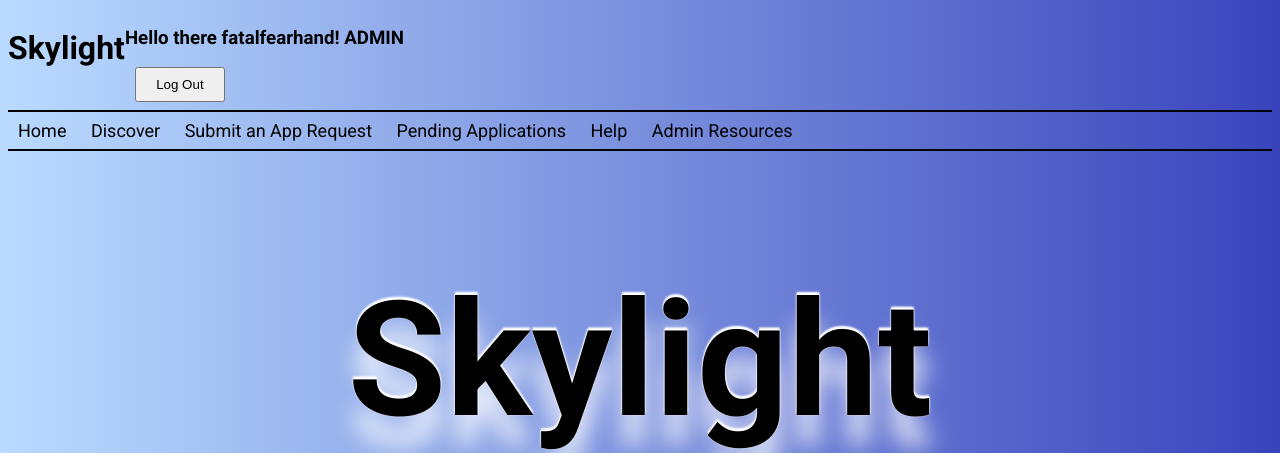
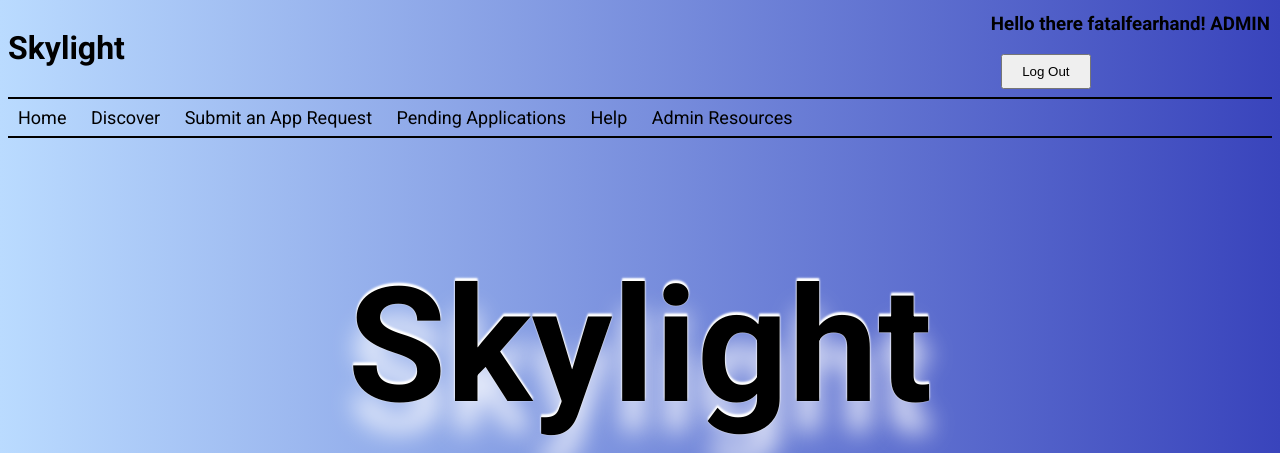
Before and after one commit to ksacha23/Skylightv2.0, a PHP site: page / in a window 1280 px wide. Shown: the top 453 px of the page. Run offline with PHP 8.4, Linux system fonts and the light colour scheme; a user stored in the database is signed in; data comes from the database, SQL or seed files in the repository.

Commit message:
Update style.css

```diff
--- a/style.css
+++ b/style.css
@@ -20,12 +20,12 @@ hr{
 	border: 1px solid black;
 }
 
-#sloganDiv{
+#sloganDiv, #adminWelcome, #userWelcome {
         position: absolute;
         right: 5px;
 }
 
-#slogan{
+#slogan, #adminHeader, #userHeader {
 	margin-top: 5px;
         padding-right: 5px;
         position: relative;
```
